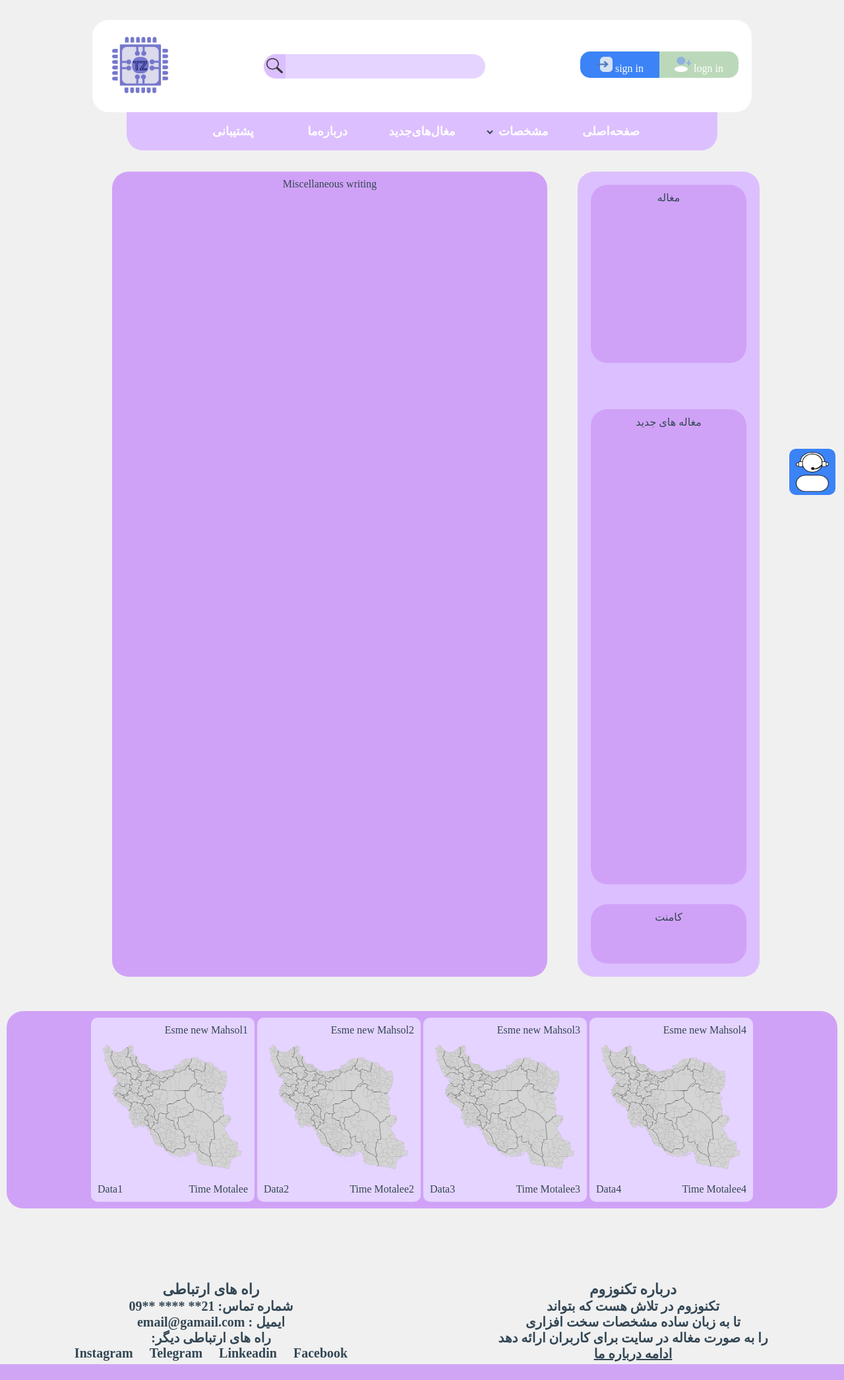
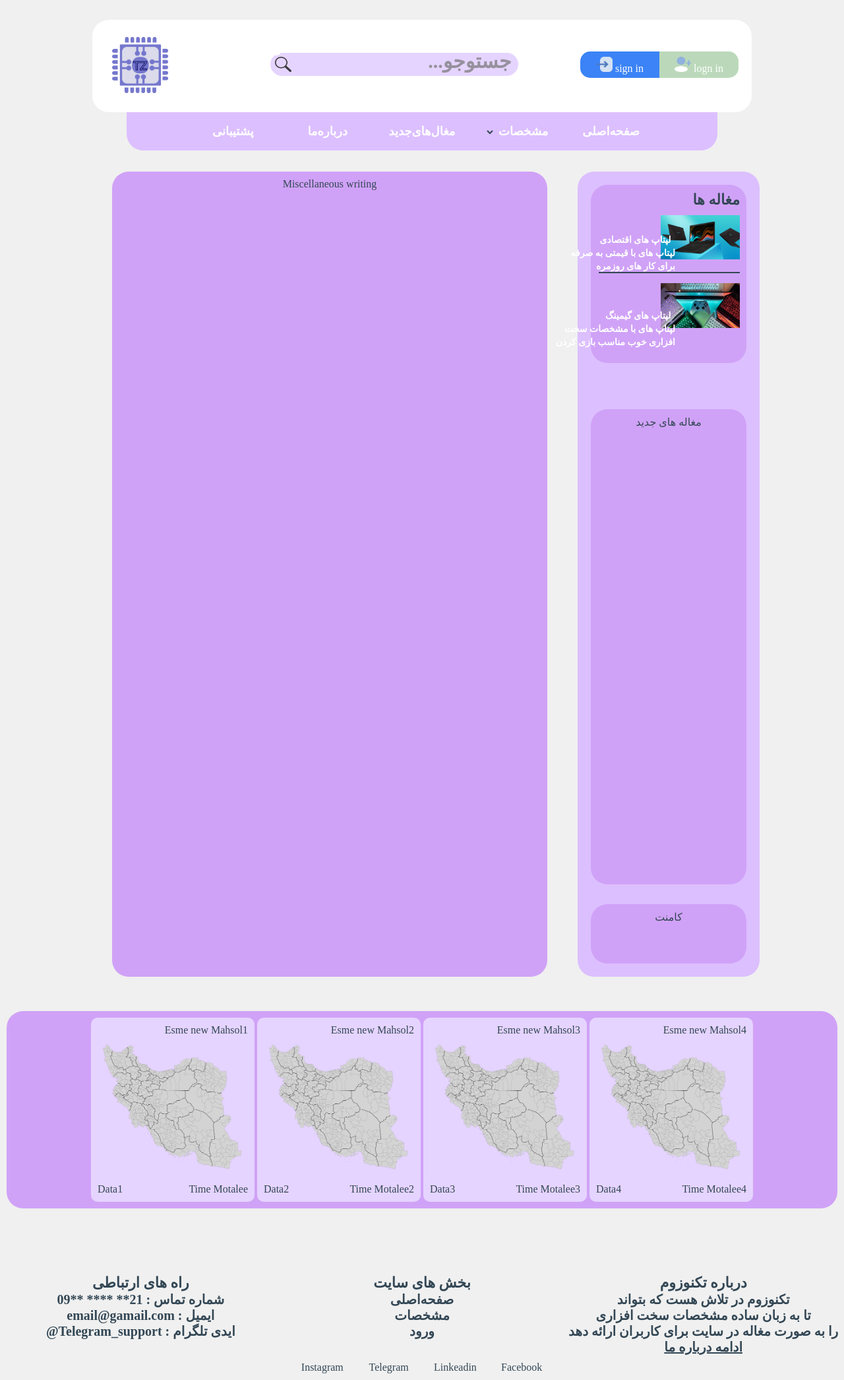
Before and after one commit to amIwrnkm/Website, a PHP site: page /html/Homepage.html in a window 1280 px wide. Shown: the whole page at 66% size. Before the commit the page ends 2067 px from the top, so only its background shows below. Run offline with PHP 8.4, Linux system fonts and the light colour scheme.

Commit message:
finaly searchBox & add box maghale & modified in header

```diff
--- a/css/Homepage.css
+++ b/css/Homepage.css
@@ -37,12 +37,56 @@
     margin-right: 10%;
 }
 #atop{
+    text-align: right;
     border-radius: 25px;
     background-color: #D0A2F7;
     height: 250px;
     padding: 10px;
     margin: 10px;
 }
+#atop ul li{
+    font-weight: bolder;
+    font-size: 18px;
+    font-family: B Nazanin;
+    list-style-type: none;
+}
+.photo-maghale{
+    margin-top: 10px;
+    width: 120px;
+}
+.matn1{
+    position: absolute;
+    right: 20.5%;
+    top: 470px;
+    font-size: 14px;
+}
+.matn2{
+    position: absolute;
+    right: 20%;
+    top: 490px;
+    font-size: 14px;
+}
+.matn3{
+    position: absolute;
+    right: 20%;
+    top: 510px;
+    font-size: 14px;
+}
+.matn11{
+    position: absolute;
+    right: 20.5%;
+    top: 355px;
+    font-size: 14px;}
+.matn12{
+    position: absolute;
+    right: 20%;
+    top: 375px;
+    font-size: 14px;}
+.matn13{
+    position: absolute;
+    right: 20%;
+    top: 395px;
+    font-size: 14px;}
 #amain{
     border-radius: 25px;
     background-color: #D0A2F7;
@@ -88,69 +132,21 @@
     width: 90%;
     height: 75%;
 }
-footer{
-    margin-top: 100px;
+.Jodasaz{
+    display: inline-block;
     text-align: center;
-    width: 100%;
-    display: inline-block;
-    font-size: 20px;
-    font-weight: bold;
-    font-family: B nazanin;
+    width: 99%;
+    height: 2px;
+    background-color: #334755;
+    margin-top: 0%;
+    margin-bottom: 0%;
 }
-footer div{
-    display: inline-block;
-    width: 50%;
-    background-color: #F0F0F0;
-    height: 100%;
+#paksaz{
+    position: absolute;
+    background-color: black;
+    top: 65px;
+    left: 31%;
+    border-radius: 6px;
+    color: white;
+    background-color: white;
 }
-header img{
-    width: 40px;
-    height: 50px;
-}
-#fr{
-    float: right;
-}
-#fr>p>a>u{
-    color: #334755;
-}
-.logo{
-    width: 110px;
-    height: 100px;
-    margin-left: 100px;
-}
-#fl{
-    float: left;
-}
-.bold{
-    font-family: B Titr;
-    font-size: 22px;
-    font-weight: bold;
-}
-footer ul li{
-    display: inline-block;
-    margin: 10px;
-    margin-bottom: 0%;
-    margin-top: 0%;
-    color: #334755;
-}
-footer ul li:hover{
-    display: inline;
-    background-color: #9e5ed5;
-    color: white;
-    border-radius: 8px;
-}
-#posh{
-    background-color: #3B83F6;
-    display: inline-block;
-    position: fixed;
-    width: 70px;
-    height: 70px;
-    right: 1%;
-    top: 85%;
-    border-radius: 10px;
-}
-#poshfarzand{
-    margin-top: 5px;
-    width: 50px;
-    height: 60px;
-}
--- /dev/null
+++ b/css/footer.css
@@ -0,0 +1,44 @@
+footer{
+    margin-top: 100px;
+    text-align: center;
+    width: 100%;
+    display: inline-block;
+    font-size: 20px;
+    font-weight: bold;
+    font-family: B nazanin;
+}
+footer div{
+    display: inline-block;
+    width: 50%;
+    background-color: #F0F0F0;
+    height: 100%;
+}
+.bold{
+    font-family: B Titr;
+    font-size: 22px;
+    font-weight: bold;
+}
+footer{
+    display: flex;
+}
+footer a{
+    list-style-type: none;
+    color: #334755;
+}
+footer a:hover{
+    color: #3B83F6;
+}
+#another ul{
+    text-align: center;
+}
+#another>ul>a>li{
+    display: inline-block;
+    margin: 10px;
+    width: 6%;
+    color: #334755;
+}
+#another li:hover{
+    background-color: #3B83F6;
+    color: #E5D4FF;
+    border-radius: 15px;
+}
--- a/css/header.css
+++ b/css/header.css
@@ -41,6 +41,12 @@
     padding: 20px;
     border-radius: 25px;
 }
+::placeholder{
+    font-size: 30px;
+    font-family: B kamran;
+    font-weight: bold;
+    opacity: 0.7;
+}
 header p{
     display: inline-block;
     margin-left: 10px;
@@ -50,28 +56,41 @@
     height: 85px;
 }
 #header-center{
-    display: inline-block;
-    border-radius: 40px;
-    text-align: left;
     width: 35%;
-    background-color: #E5D4FF;
     float: right;
     margin: 10px;
 }
 #Search-icon{
-    margin-left: 0%;
-    display: inline-block;
-    background-color: #DCBFFF;
-    border-bottom-left-radius: 40px;
-    border-top-left-radius: 40px;
-    height: 100%;
-    width: 25px;
-    padding: 4px;
+    position: absolute;
+    top: 77px;
+    left: 32%;
+    background-color: none;
+    border-radius: 25px;
+    width: 0;
+    height: 0;
+    background-color: white;
+    border-color: white;
 }
 #zoomimg{
-    margin-top: 2px;
+    margin-top: 7px;
+    margin-left: 5px;
     width: 25px;
     height: 23px;
+}
+#search-box{
+    all: unset;
+    position: absolute;
+    text-align: right;
+    direction: rtl;
+    width: 26.25%;
+    padding-left: 30px;
+    height: 35px;
+    padding-right: 10px;
+    border-radius: 25px;
+    border-color: white;
+    background-color: #E5D4FF;
+    top: 80px;
+    left: 32%;
 }
 nav{
     background-color: #DCBFFF;
@@ -102,7 +121,7 @@
     background-color: #DCBFFF;
     width: 15%;
     color: #334755;
-    text-align: center;
+    text-align: right;
 }
 nav a:hover{
     background-color: white;
--- a/html/Homepage.html
+++ b/html/Homepage.html
@@ -2,22 +2,29 @@
 <html lang="en">
 <head>
     <meta charset="UTF-8">
+    <meta name="viewport" content="width=device-width, initial-scale=1.0">
     <title>تکنوزوم | مشخصات سخت افزاری</title>
     <link rel="stylesheet" href="/css/header.css">
     <link rel="stylesheet" href="/css/Homepage.css">
+    <link rel="stylesheet" href="/css/footer.css">
+
 </head>
 <body>
     <header>
         <div>
             <p><a href="Homepage.html"><img src="/img/Logo.png" id="logosite" alt=""></a></p>
         </div>
-        <div id="header-center">
-            <p id="Search-icon"><img src="/img/Zoom.png" id="zoomimg" alt=""></p>
+        <div>
+            <form id="header-center" role="search">
+                <input type="search" id="search-box" name="q" placeholder="جستوجو..." aria-label="Search through site content">
+                <button id="Search-icon"><img src="/img/Zoom.png" id="zoomimg" alt=""></button>
+            </form>
+            <p id="paksaz">ش</p>
         </div>
             <div>
                 <div id="header-right">
                     <p id="login"><a href="Login.html"> <img class="img" src="/img/logn.png" alt=""> logn in</p></a>
-                <p id="sigin"><a href="signin.html"><img class="img" src="/img/sign.png" alt=""> sign in</p></a>
+                    <p id="sigin"><a href="signin.html"><img class="img" src="/img/sign.png" alt=""> sign in</p></a>
                 </div>
             </div>
         </header>
@@ -26,10 +33,12 @@
             <a href="Homepage.html"><li>صفحه‌اصلی</li></a>
             <a href="#"><li>مشخصات
                 <select name="M">
-                    <option value="A"><a href="">ایسر</a></option></a>
+                    <a href="#"><option value="A">ایسر</option></a>
                     <a href="#"><option value="A">لنوا</option></a>
                     <a href="#"><option value="A">اپل</option></a>
                     <a href="#"><option value="A">توف</option></a>
+                    <a href="#"><option value="A">گیمینگ</option></a>
+                    <a href="#"><option value="A">اقتصادی</option></a>
                     <a href="#"><option value="A">تمام محصولات</option></a>
                 </select>
             </li></a>
@@ -41,7 +50,28 @@
         <p>Miscellaneous writing</p>
     </article>
     <aside>
-        <div id="atop"><p>مغاله</p></div>
+        <div id="atop">
+            <p class="bold">مغاله ها</p>
+            <ul>
+                <li>
+                    <a href="#">
+                    <img src="/img/photo1(aghte).jpg" class="photo-maghale">
+                    <p class="matn11">لپتاپ های اقتصادی</p>
+                    <p class="matn12">لپتاپ های با قیمتی به صرفه</p>
+                    <p class="matn13">برای کار های روزمره</p>
+                    </a>
+                </li>
+                <li><p class="Jodasaz"> </p></li>
+                <li>
+                    <a href="#">
+                    <img src="/img/photo2(game).jpg" class="photo-maghale">
+                    <p class="matn1">لپتاپ های گیمینگ</p>
+                    <p class="matn2">لپتاپ های با مشخصات سخت</p>
+                    <p class="matn3"> افزاری خوب مناسب بازی کردن</p>
+                    </a>
+                </li>
+            </ul>
+        </div>
         <div id="amain"><p>مغاله های جدید</p></div>
         <div id="abuttom"><p>کامنت</p></div>
     </aside>
@@ -72,19 +102,21 @@
         </div>
     </div>
     <footer>
-        <div id="fl">
+        <div>
             <p class="bold">راه های ارتباطی</p>
-            <p>شماره تماس: 21** **** **09</p>
+            <p>شماره تماس : 21** **** **09</p>
             <p>email@gamail.com : ایمیل</p>
-            <p>:راه های ارتباطی دیگر</p>
+            <p>@Telegram_support : ایدی تلگرام</p>
+        </div>
+        <div>
             <ul>
-                <a href="#"><li>Instagram</li></a>
-                <a href="#"><li>Telegram</li></a>
-                <a href="#"><li>Linkeadin</li></a>
-                <a href="#"><li>Facebook</li></a>
+                <p class="bold">بخش های سایت</p>
+                <a href="#"><li>صفحه‌اصلی</li></a>
+                <a href="#"><li>مشخصات</li></a>
+                <a href="Login.html"><li>ورود</li></a>
             </ul>
         </div>
-        <div id="fr">
+        <div>
             <p class="bold">درباره تکنوزوم </p>
             <p>تکنوزوم در تلاش هست که بتواند</p>
             <p>تا به زبان ساده مشخصات سخت افزاری</p>
@@ -92,6 +124,14 @@
             <p><a href="#"><u>  ادامه درباره ما  </u></a></p>
         </div>
     </footer>
-    <div id="posh"><a href="#"><img src="/img/Posh.png" id="poshfarzand" alt=""></a></div>
+    <div id="another">
+        <ul>
+            <a href="#"><li>Instagram</li></a>
+            <a href="#"><li>Telegram</li></a>
+            <a href="#"><li>Linkeadin</li></a>
+            <a href="#"><li>Facebook</li></a>
+        </ul>
+    </div>
+    <script src="/js/search.js"></script>
 </body>
 </html>
--- /dev/null
+++ b/js/search.js
@@ -0,0 +1,15 @@
+const f = document.getElementById('header-center');
+const q = document.getElementById('search-box');
+const google = 'https://www.google.com/search?q=site%3A+';
+const site = 'example.com';
+
+
+function submitted(event) {
+  event.preventDefault();
+  const url = google + site + '+' + q.value;
+  const win = window.open(url, '_blank');
+  win.focus();
+}
+
+
+f.addEventListener('submit', submitted);
```
Also changed, not shown: img/photo1(aghte).jpg (added), img/photo2(game).jpg (added).
